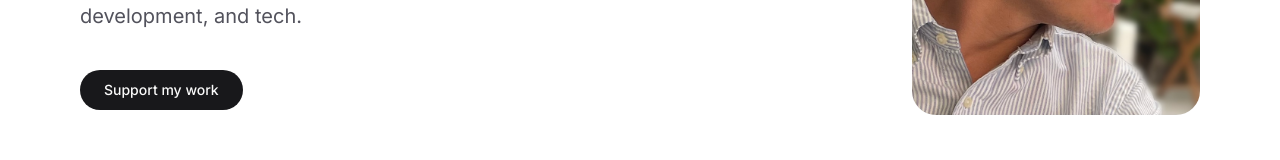
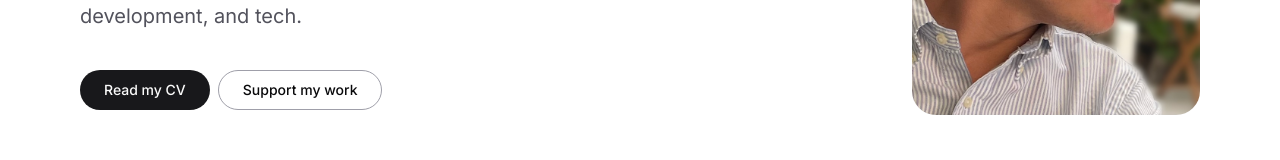
Before and after one commit to NiklasPeterson/niklaspeterson.com, a Next.js app: page / in a window 1280 px wide. Shown: the part 2536-2696 px from the top of the page. Built offline with nearby package versions, Linux system fonts and the light colour scheme.

Commit message:
Update About to show Read my CV

```diff
--- a/app/components/About.jsx
+++ b/app/components/About.jsx
@@ -15,10 +15,13 @@ export default function About() {
         </div>
         <div className="flex gap-2">
           <a href="https://www.buymeacoffee.com/niklaspeterson" target="_blank" className="h-10 text-sm btn-primary">
-            <span className='mx-1'>Support my work</span>
+            <span className='mx-1'>Read my CV</span>
             {/* <svg xmlns="http://www.w3.org/2000/svg" fill="none" viewBox="0 0 24 24" strokeWidth="1.5" stroke="currentColor" className="w-4 h-4">
               <path strokeLinecap="round" strokeLinejoin="round" d="M21 8.25c0-2.485-2.099-4.5-4.688-4.5-1.935 0-3.597 1.126-4.312 2.733-.715-1.607-2.377-2.733-4.313-2.733C5.1 3.75 3 5.765 3 8.25c0 7.22 9 12 9 12s9-4.78 9-12Z" />
             </svg> */}
+          </a>
+          <a href="https://cv.niklaspeterson.com" target="_blank" className="h-10 text-sm btn-secondary">
+            <span className='mx-1'>Support my work</span>
           </a>
         </div>
       </div>
```
